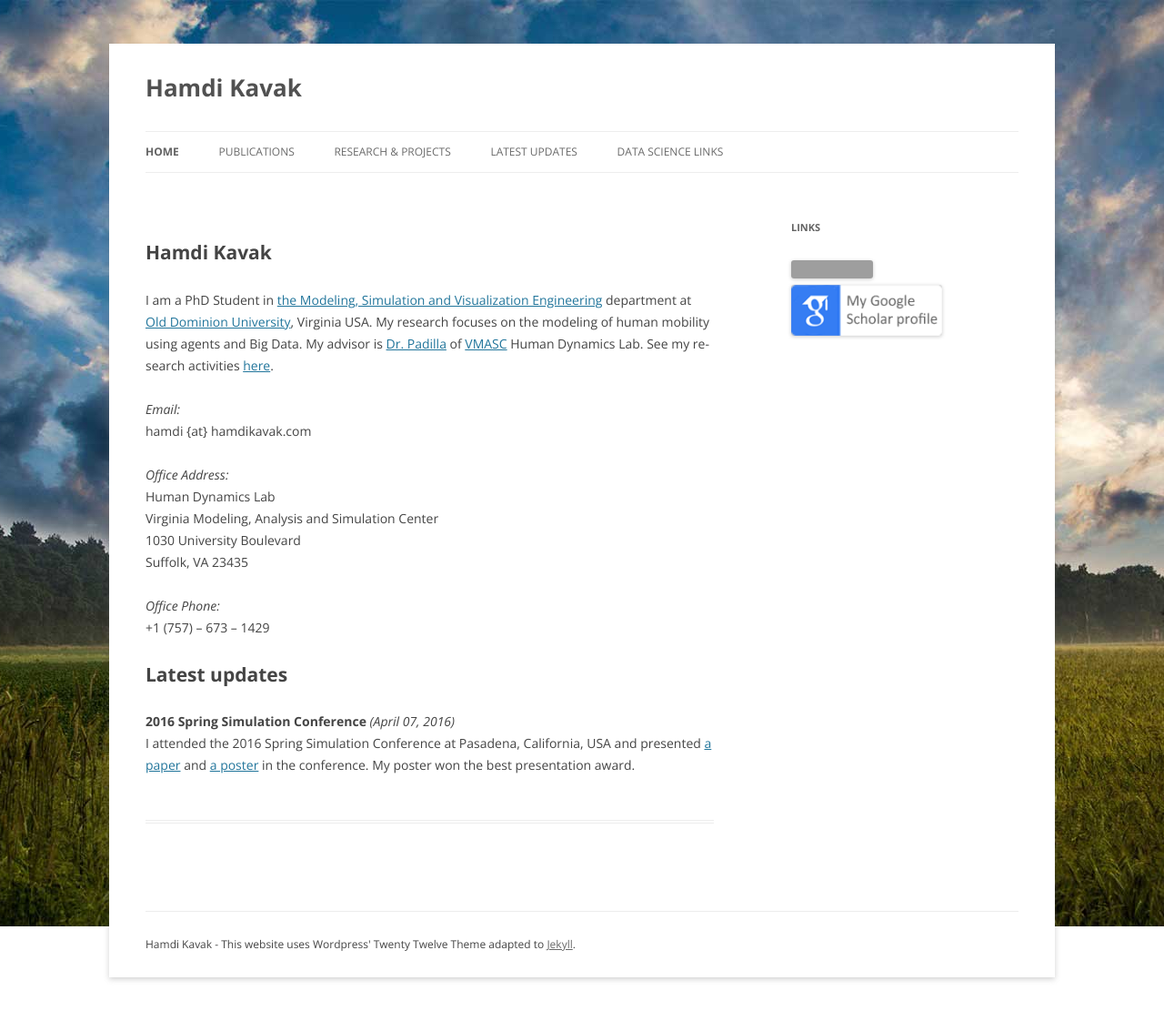
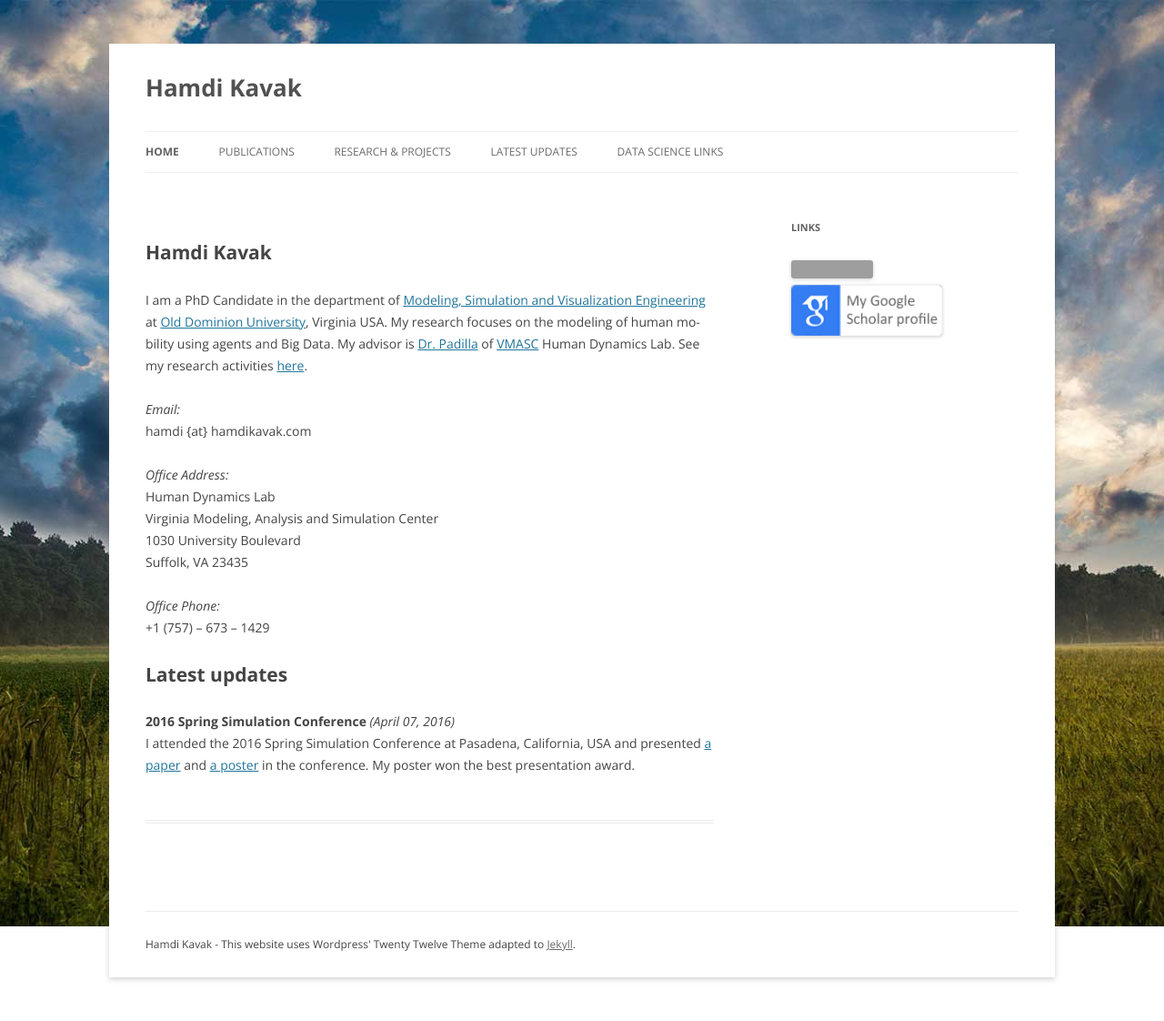
Before and after one commit to hamdikavak/hamdikavak.github.io, a Jekyll site: the page built from index.html, in a window 1280 px wide. Shown: the whole page at 91% size. Built offline with Jekyll 4.4.1, drawn with Linux system fonts in a browser that asks for light colours; nearby versions of some CDN libraries; library files that are not in the unit come from our copies; grey boxes are pictures that could not be loaded.

Commit message:
Update index.html

```diff
--- a/index.html
+++ b/index.html
@@ -7,7 +7,7 @@ current_page_home: current_page_item
 ---
 
 <h1>Hamdi Kavak</h1>
-<p>I am a PhD Student in <a title="MSVE Department Home Page" href="http://odu.edu/msve" target="_blank">the Modeling, Simulation and Visualization Engineering</a> department at <a title="Old Dominion University" href="http://odu.edu" target="_blank">Old Dominion University</a>, Virginia USA.
+<p>I am a PhD Candidate in the department of <a title="MSVE Department Home Page" href="http://odu.edu/msve" target="_blank">Modeling, Simulation and Visualization Engineering</a> at <a title="Old Dominion University" href="http://odu.edu" target="_blank">Old Dominion University</a>, Virginia USA.
 My research focuses on the modeling of human mobility using agents and Big Data. My advisor is <a title="Jose J Padilla" href="http://www.vmasc.odu.edu/padilla.html">Dr. Padilla</a> of <a href="http://www.vmasc.odu.edu">VMASC</a> Human Dynamics Lab. See my research activities <a title="Research &amp; Projects" href="http://www.hamdikavak.com/research-and-projects/">here</a>.</p>
 <p><em>Email:<br />
 </em>hamdi {at} hamdikavak.com</p>
```
